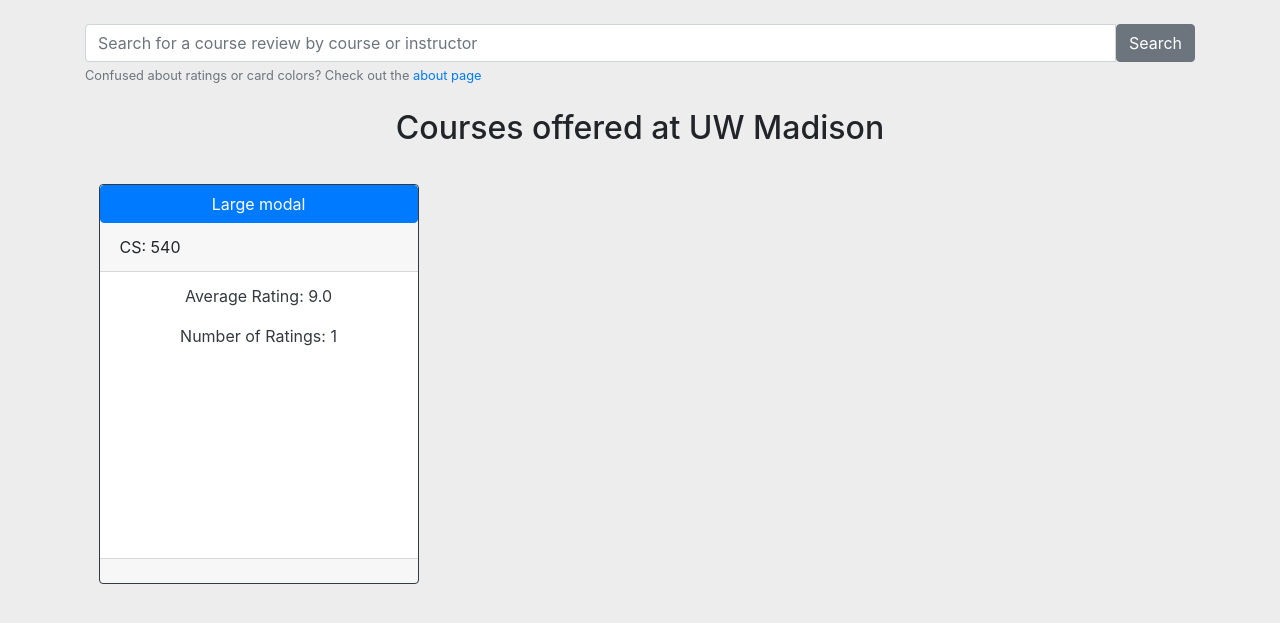
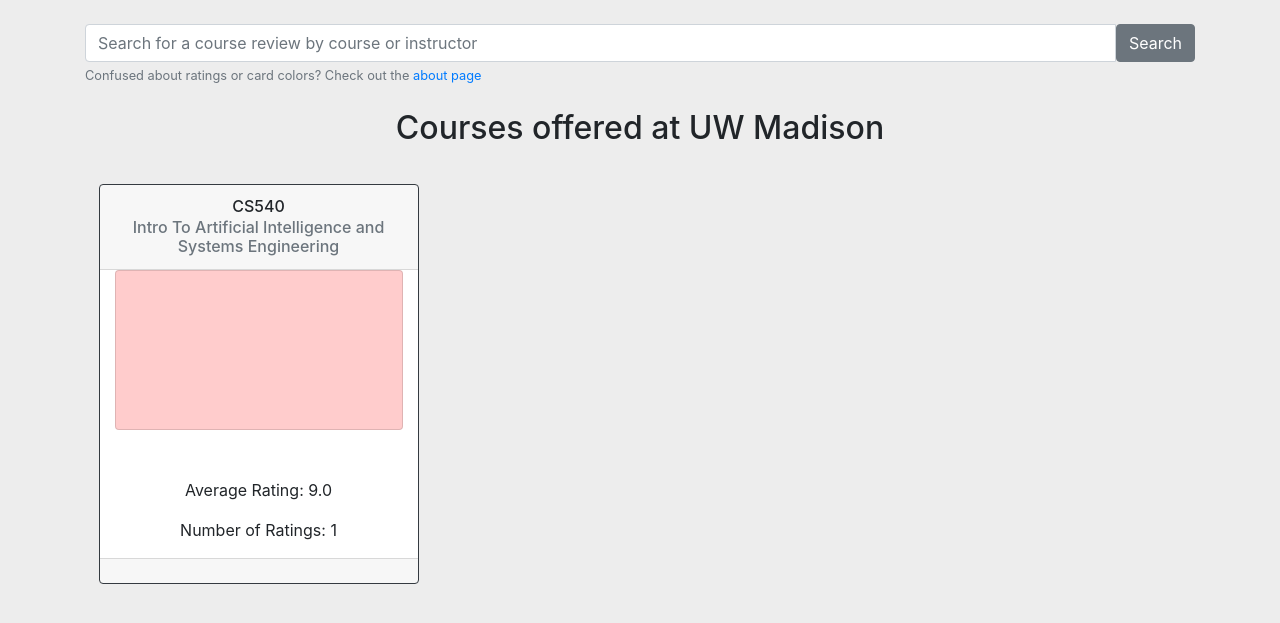
Before and after one commit to ejdweck/rate_courses, a Django app: page /courses/ in a window 1280 px wide. Shown: the part 56-679 px from the top of the page. Run offline with Django 3.2, Linux system fonts and the light colour scheme; data comes from the database, SQL or seed files in the repository; some libraries are stand-ins or nearby versions.

Commit message:
changing course card WIP

```diff
--- a/templates/courses.html
+++ b/templates/courses.html
@@ -22,36 +22,64 @@
 	<h2>Courses offered at UW Madison</h2>
 	<div class="card-deck">
 	 {% for course in courses %}
-	    <div class="card border-dark mb-3 color{{ course.averageRating|make_list|first }}" id="card_box" data-toggle="modal" data-target=".bd-example-modal-lg">
-	    	<button type="button" class="btn btn-primary" data-toggle="modal" data-target=".bd-example-modal-lg">Large modal</button>
-			<div class="modal fade bd-example-modal-lg" tabindex="-1" role="dialog" aria-labelledby="myLargeModalLabel" aria-hidden="true">
-			  <div class="modal-dialog modal-lg">
+	    <div class="card border-dark mb-3 color{{course.rating}}" id="card_box">
+	    	<div class="card-header">
+		    	    <h6 >{{course.courseDepartment}}{{course.courseNumber}}</h6>
+					<h6 class="card-subtitle text-muted">Intro To Artificial Intelligence and Systems Engineering</h6>
+	    	</div>
+		    <div class="card-body text-dark" data-toggle="modal" data-target=".review-{{course.reviewId}}">
+				<div class="modal fade course-review-modal review-{{course.reviewId}}" tabindex="-1" role="dialog" aria-labelledby="myLargeModalLabel" aria-hidden="true">
+				  <div class="modal-dialog modal-lg ">
 				    <div class="modal-content">
 				    	<div class="modal-header">
-				    	<h5 class="modal-title" id="exampleModalLongTitle">Course: {{course.courseDepartment}} {{course.courseNumber}}</h5>
-				    	<button type="button" class="close" data-dismiss="modal" aria-label="Close">
-				    		<span aria-hidden="true">&times;</span>
-				    	</button>
+					    	<h5 class="modal-title" id="course-code-modal">{{course.courseDepartment}}{{course.courseNumber}}</h5>
 					    </div>
 	  			        <div class="modal-body">
+					    	<h5 class="modal-title text-muted" id="course-title-modal">{{course.courseName}}</h5>
+					    	<div class="row">
+					    		<div class="col-md-6">
+
+						    	</div>
+						    	<div class="col-md-6">
+									<canvas id="pie-chart" width="20" height="10"></canvas>
+									<script>
+									new Chart(document.getElementById("pie-chart"), {
+									    type: 'pie',
+									    data: {
+									      labels: ["Africa", "Asia", "Europe", "Latin America", "North America"],
+									      datasets: [{
+									        label: "Population (millions)",
+									        backgroundColor: ["#3e95cd", "#8e5ea2","#3cba9f","#e8c3b9","#c45850"],
+									        data: [2478,5267,734,784,433]
+									      }]
+									    },
+									    options: {
+									      title: {
+									        display: true,
+									        text: 'Predicted world population (millions) in 2050'
+									      }
+									    }
+									});
+									</script>
+						    	</div>
+					    	</div>
 					    </div>
 					    <div class="modal-footer">
 						    <button type="button" class="btn btn-secondary" data-dismiss="modal">Close</button>
-					    <button type="button" class="btn btn-primary">Save changes</button>
 					    </div>
 				    </div>
 				  </div>
 				</div>
-	    	<div class="card-header">{{course.courseDepartment}}: {{course.courseNumber}}</div>
-		    <div class="card-body text-dark">
-		      <h4 class="card-title"></h4>
+		        <div class="card review-card">
+		        </div>
+		    </div>
 			<p class="card-text">Average Rating: {{course.averageRating}}</p>
   	        <p class="card-text">Number of Ratings: {{course.numberOfRatings}}</p>
-		    </div>
 		    <div class="card-footer">
 		      <small class="text-muted"></small>
 		    </div>
 		</div>
+
 	  {% endfor %}
 	</div>
 </div>
--- a/templates/homepage.html
+++ b/templates/homepage.html
@@ -37,7 +37,7 @@
 					    	<h5 class="modal-title" id="course-code-modal">{{course.courseDepartment}}{{course.courseNumber}}</h5>
 					    </div>
 	  			        <div class="modal-body">
-					    	<h5 class="modal-title text-muted" id="course-title-modal">Introduction to the Education of the Sound Nice</h5>
+					    	<h5 class="modal-title text-muted" id="course-title-modal">{{course.courseName}}</h5>
 					    	<div class="row">
 					    		<div class="col-md-6">
 							    	<div class="card review-card">
```
Lines whose indentation alone changed are shown as unchanged.
